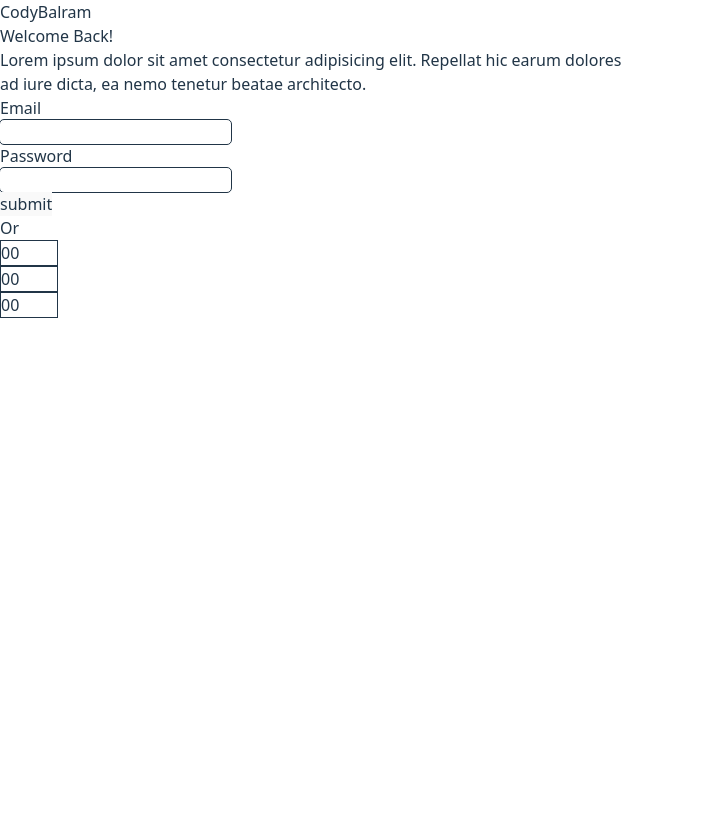
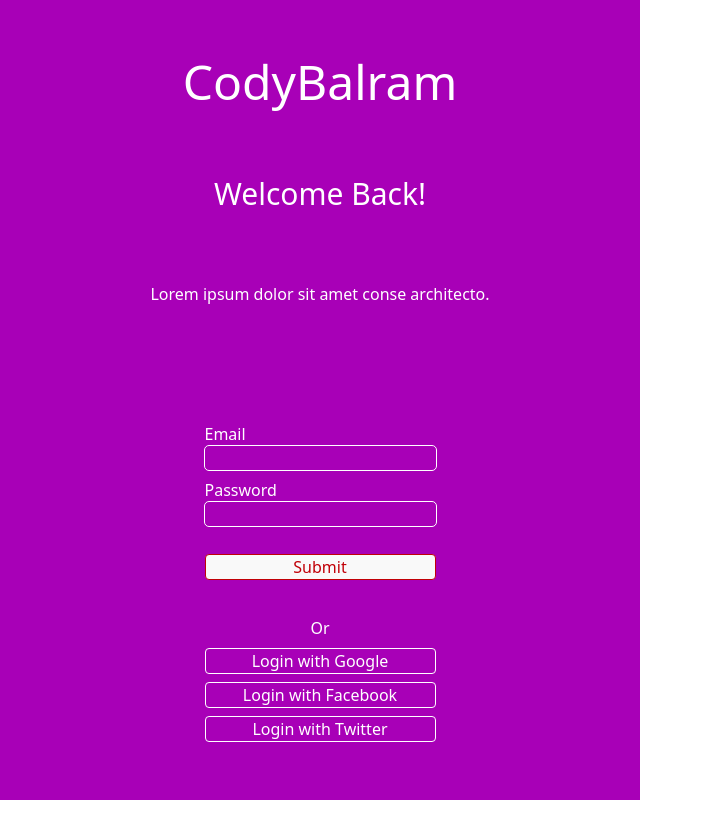
Before and after one commit to BalramMurmu413/LogiOne, a React (Vite) app in the folder frontend/: page /login in a window 1280 px wide. Shown: the top 838 px of the page, without its empty margins (0-703 px from the left). After the commit the page ends 800 px from the top, so only its background shows below. Built offline with nearby package versions, Linux system fonts and the light colour scheme.

Commit message:
initial setup

```diff
--- a/frontend/src/Pages/Login.jsx
+++ b/frontend/src/Pages/Login.jsx
@@ -3,31 +3,31 @@ import React from 'react'
 export default function Login() {
   return (
     <>
-    <section className='w-full h-screen'>
+    <section className='w-full  h-screen'>
 
     <section >
 
-        <div className='w-1/2 flex items-start justify-center flex-col' >
-        <h1>CodyBalram</h1>
-            <h1>Welcome Back!</h1>
-            <p>Lorem ipsum dolor sit amet consectetur adipisicing elit. Repellat hic earum dolores ad iure dicta, ea nemo tenetur beatae architecto.</p>
-        <div className='flex   h-screen flex-col'>
-            <label htmlFor="">Email <br />
-                <input type="email" className='outline rounded'  />
+        <div className='w-1/2  h-screen flex items-start bg-fuchsia-700 text-white flex-col  ' >
+        <h1 className='text-5xl m-auto'>CodyBalram</h1>
+            <h1 className='my-3 text-3xl  m-auto'>Welcome Back!</h1>
+            <p className='m-auto'>Lorem ipsum dolor sit amet conse architecto.</p>
+        <div className='  gap-2  flex flex-col m-auto'>
+            <label htmlFor="">Email <br  className='w-full '/>
+                <input type="email" className='flex w-full outline rounded'  />
             </label>
                <label htmlFor="">Password <br />
-                <input type="password"  className='outline rounded' />
+                <input type="password"  className=' flex w-full  outline rounded' />
             </label>
-            <div>
-                <button>submit</button>
+            <div className='w-full'>
+                <button className='w-full my-5 border  rounded bg-black text-red-700'>Submit</button>
             </div>
         <div>
         </div>
-        <h1>Or</h1>
-        <div className='gap-1'>
-            <div className='w-1/4 border'>00</div>
-            <div className='w-1/4 border'>00</div>
-            <div className='w-1/4 border'>00</div>
+        <h1 className='m-auto'>Or</h1>
+        <div className='gap-2  flex flex-col w-full'>
+            <div className='w-full items-center rounded  cursor-pointer justify-center flex border'>Login with Google</div>
+            <div className='w-full items-center rounded  cursor-pointer justify-center flex border'>Login with Facebook</div>
+            <div className='w-full items-center rounded  cursor-pointer justify-center flex border'>Login with Twitter</div>
         </div>
         </div>
 <div>
```
